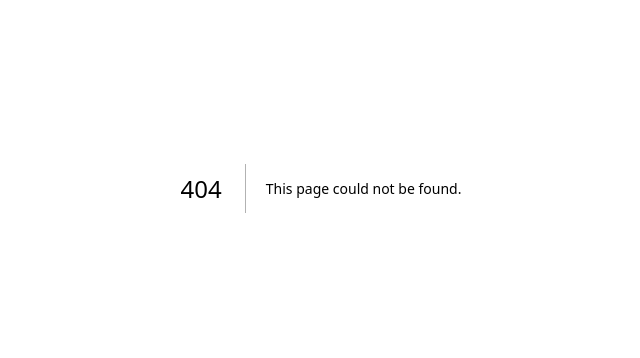
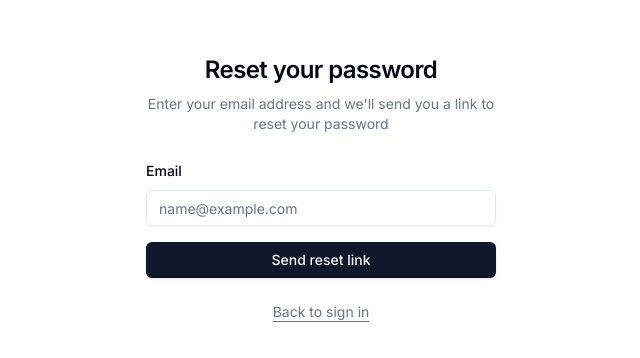
Before and after one commit to SAhmadUmass/CursorSlackClone3, a Next.js app: page /forgot-password in a window 1280 px wide. Before the commit this address had no page. Shown: the part 212-570 px from the top of the page, without its empty margins (319-959 px from the left). Built offline with nearby package versions, Linux system fonts and the light colour scheme.

Commit message:
Password Reset Functionality

```diff
--- /dev/null
+++ b/src/app/(auth)/forgot-password/page.tsx
@@ -0,0 +1,123 @@
+'use client'
+
+import { useState } from 'react'
+import Link from 'next/link'
+import { useForm } from 'react-hook-form'
+import { zodResolver } from '@hookform/resolvers/zod'
+import * as z from 'zod'
+import { Button } from '@/components/ui/button'
+import {
+  Form,
+  FormControl,
+  FormField,
+  FormItem,
+  FormLabel,
+  FormMessage,
+} from '@/components/ui/form'
+import { Input } from '@/components/ui/input'
+import { Icons } from '@/components/ui/icons'
+import { sendPasswordResetEmail } from '@/lib/auth'
+
+const forgotPasswordSchema = z.object({
+  email: z.string().email('Please enter a valid email address'),
+})
+
+type ForgotPasswordValues = z.infer<typeof forgotPasswordSchema>
+
+export default function ForgotPasswordPage() {
+  console.log('Rendering ForgotPasswordPage')
+  const [isLoading, setIsLoading] = useState(false)
+  const [message, setMessage] = useState<string>('')
+  const [error, setError] = useState<string>('')
+
+  const form = useForm<ForgotPasswordValues>({
+    resolver: zodResolver(forgotPasswordSchema),
+    defaultValues: {
+      email: '',
+    },
+  })
+
+  const handleSubmit = async (data: ForgotPasswordValues) => {
+    console.log('Submitting form with email:', data.email)
+    setIsLoading(true)
+    setMessage('')
+    setError('')
+
+    try {
+      await sendPasswordResetEmail(data.email)
+      console.log('Password reset email sent successfully')
+      setMessage('Check your email for a password reset link')
+      form.reset()
+    } catch (error) {
+      console.error('Error sending reset email:', error)
+      setError('Failed to send reset email. Please try again.')
+    } finally {
+      setIsLoading(false)
+    }
+  }
+
+  return (
+    <main className="flex min-h-screen flex-col items-center justify-center p-4">
+      <div className="w-full max-w-[350px] space-y-6">
+        <div className="flex flex-col space-y-2 text-center">
+          <h1 className="text-2xl font-semibold tracking-tight">
+            Reset your password
+          </h1>
+          <p className="text-sm text-muted-foreground">
+            Enter your email address and we'll send you a link to reset your password
+          </p>
+        </div>
+
+        {message && (
+          <div className="rounded-md bg-green-50 p-4 text-sm text-green-600">
+            {message}
+          </div>
+        )}
+
+        {error && (
+          <div className="rounded-md bg-red-50 p-4 text-sm text-red-600">
+            {error}
+          </div>
+        )}
+
+        <Form {...form}>
+          <form onSubmit={form.handleSubmit(handleSubmit)} className="space-y-4">
+            <FormField
+              control={form.control}
+              name="email"
+              render={({ field }) => (
+                <FormItem>
+                  <FormLabel>Email</FormLabel>
+                  <FormControl>
+                    <Input
+                      placeholder="name@example.com"
+                      type="email"
+                      disabled={isLoading}
+                      {...field}
+                    />
+                  </FormControl>
+                  <FormMessage />
+                </FormItem>
+              )}
+            />
+            <Button className="w-full" type="submit" disabled={isLoading}>
+              {isLoading && (
+                <Icons.spinner className="mr-2 h-4 w-4 animate-spin" />
+              )}
+              Send reset link
+            </Button>
+          </form>
+        </Form>
+
+        <p className="text-center text-sm text-muted-foreground">
+          <Link
+            href="/sign-in"
+            className="hover:text-brand underline underline-offset-4"
+          >
+            Back to sign in
+          </Link>
+        </p>
+      </div>
+    </main>
+  )
+}
--- /dev/null
+++ b/src/app/(auth)/reset-password/page.tsx
@@ -0,0 +1,129 @@
+'use client'
+
+import { useState } from 'react'
+import { useRouter } from 'next/navigation'
+import { useForm } from 'react-hook-form'
+import { zodResolver } from '@hookform/resolvers/zod'
+import * as z from 'zod'
+import { Button } from '@/components/ui/button'
+import {
+  Form,
+  FormControl,
+  FormField,
+  FormItem,
+  FormLabel,
+  FormMessage,
+} from '@/components/ui/form'
+import { Input } from '@/components/ui/input'
+import { Icons } from '@/components/ui/icons'
+import { resetPassword } from '@/lib/auth'
+
+const resetPasswordSchema = z.object({
+  password: z
+    .string()
+    .min(8, 'Password must be at least 8 characters')
+    .max(100, 'Password must be less than 100 characters'),
+  confirmPassword: z.string(),
+}).refine((data) => data.password === data.confirmPassword, {
+  message: "Passwords don't match",
+  path: ["confirmPassword"],
+})
+
+type ResetPasswordValues = z.infer<typeof resetPasswordSchema>
+
+export default function ResetPasswordPage() {
+  const router = useRouter()
+  const [isLoading, setIsLoading] = useState(false)
+  const [error, setError] = useState<string>('')
+
+  const form = useForm<ResetPasswordValues>({
+    resolver: zodResolver(resetPasswordSchema),
+    defaultValues: {
+      password: '',
+      confirmPassword: '',
+    },
+  })
+
+  const handleSubmit = async (data: ResetPasswordValues) => {
+    setIsLoading(true)
+    setError('')
+
+    try {
+      await resetPassword(data.password)
+      router.push('/sign-in?message=Password+reset+successful')
+    } catch (error) {
+      setError('Failed to reset password. Please try again.')
+      console.error(error)
+    } finally {
+      setIsLoading(false)
+    }
+  }
+
+  return (
+    <main className="flex min-h-screen flex-col items-center justify-center p-4">
+      <div className="w-full max-w-[350px] space-y-6">
+        <div className="flex flex-col space-y-2 text-center">
+          <h1 className="text-2xl font-semibold tracking-tight">
+            Set new password
+          </h1>
+          <p className="text-sm text-muted-foreground">
+            Enter your new password below
+          </p>
+        </div>
+
+        {error && (
+          <div className="rounded-md bg-red-50 p-4 text-sm text-red-600">
+            {error}
+          </div>
+        )}
+
+        <Form {...form}>
+          <form onSubmit={form.handleSubmit(handleSubmit)} className="space-y-4">
+            <FormField
+              control={form.control}
+              name="password"
+              render={({ field }) => (
+                <FormItem>
+                  <FormLabel>New Password</FormLabel>
+                  <FormControl>
+                    <Input
+                      placeholder="Enter your new password"
+                      type="password"
+                      disabled={isLoading}
+                      {...field}
+                    />
+                  </FormControl>
+                  <FormMessage />
+                </FormItem>
+              )}
+            />
+            <FormField
+              control={form.control}
+              name="confirmPassword"
+              render={({ field }) => (
+                <FormItem>
+                  <FormLabel>Confirm Password</FormLabel>
+                  <FormControl>
+                    <Input
+                      placeholder="Confirm your new password"
+                      type="password"
+                      disabled={isLoading}
+                      {...field}
+                    />
+                  </FormControl>
+                  <FormMessage />
+                </FormItem>
+              )}
+            />
+            <Button className="w-full" type="submit" disabled={isLoading}>
+              {isLoading && (
+                <Icons.spinner className="mr-2 h-4 w-4 animate-spin" />
+              )}
+              Reset password
+            </Button>
+          </form>
+        </Form>
+      </div>
+    </main>
+  )
+}
--- a/src/app/(auth)/sign-in/page.tsx
+++ b/src/app/(auth)/sign-in/page.tsx
@@ -1,6 +1,7 @@
 'use client'
 
 import Link from 'next/link'
+import { useSearchParams } from 'next/navigation'
 import { useState } from 'react'
 import { AuthForm } from '@/components/auth/auth-form'
 import { createClient } from '@/lib/supabase/client'
@@ -8,6 +9,8 @@ import { createClient } from '@/lib/supabase/client'
 export default function SignInPage() {
   const supabase = createClient()
   const [error, setError] = useState<string>('')
+  const searchParams = useSearchParams()
+  const message = searchParams.get('message')
 
   const handleSubmit = async (data: any) => {
     try {
@@ -39,20 +42,35 @@ export default function SignInPage() {
             Enter your email to sign in to your account
           </p>
         </div>
+
+        {message && (
+          <div className="rounded-md bg-green-50 p-4 text-sm text-green-600">
+            {decodeURIComponent(message)}
+          </div>
+        )}
+
         {error && (
           <div className="rounded-md bg-red-50 p-4 text-sm text-red-600">
             {error}
           </div>
         )}
+
         <AuthForm type="signin" onSubmit={handleSubmit} />
-        <p className="text-center text-sm text-muted-foreground">
+
+        <div className="flex flex-col space-y-2 text-center text-sm">
+          <Link
+            href="/forgot-password"
+            className="text-muted-foreground hover:text-brand underline underline-offset-4"
+          >
+            Forgot your password?
+          </Link>
           <Link
             href="/sign-up"
-            className="hover:text-brand underline underline-offset-4"
+            className="text-muted-foreground hover:text-brand underline underline-offset-4"
           >
             Don&apos;t have an account? Sign up
           </Link>
-        </p>
+        </div>
       </div>
     </main>
   )
--- /dev/null
+++ b/src/lib/auth.ts
@@ -0,0 +1,23 @@
+import { createClient } from '@/lib/supabase/client'
+
+export const sendPasswordResetEmail = async (email: string) => {
+  const supabase = createClient()
+  const { error } = await supabase.auth.resetPasswordForEmail(email, {
+    redirectTo: `${window.location.origin}/reset-password`,
+  })
+
+  if (error) {
+    throw error
+  }
+}
+
+export const resetPassword = async (newPassword: string) => {
+  const supabase = createClient()
+  const { error } = await supabase.auth.updateUser({
+    password: newPassword,
+  })
+
+  if (error) {
+    throw error
+  }
+}
```
Also changed, not shown: src/middleware.ts (+8 -5 lines), 1 other file (tests, documents, lock files or other folders).
